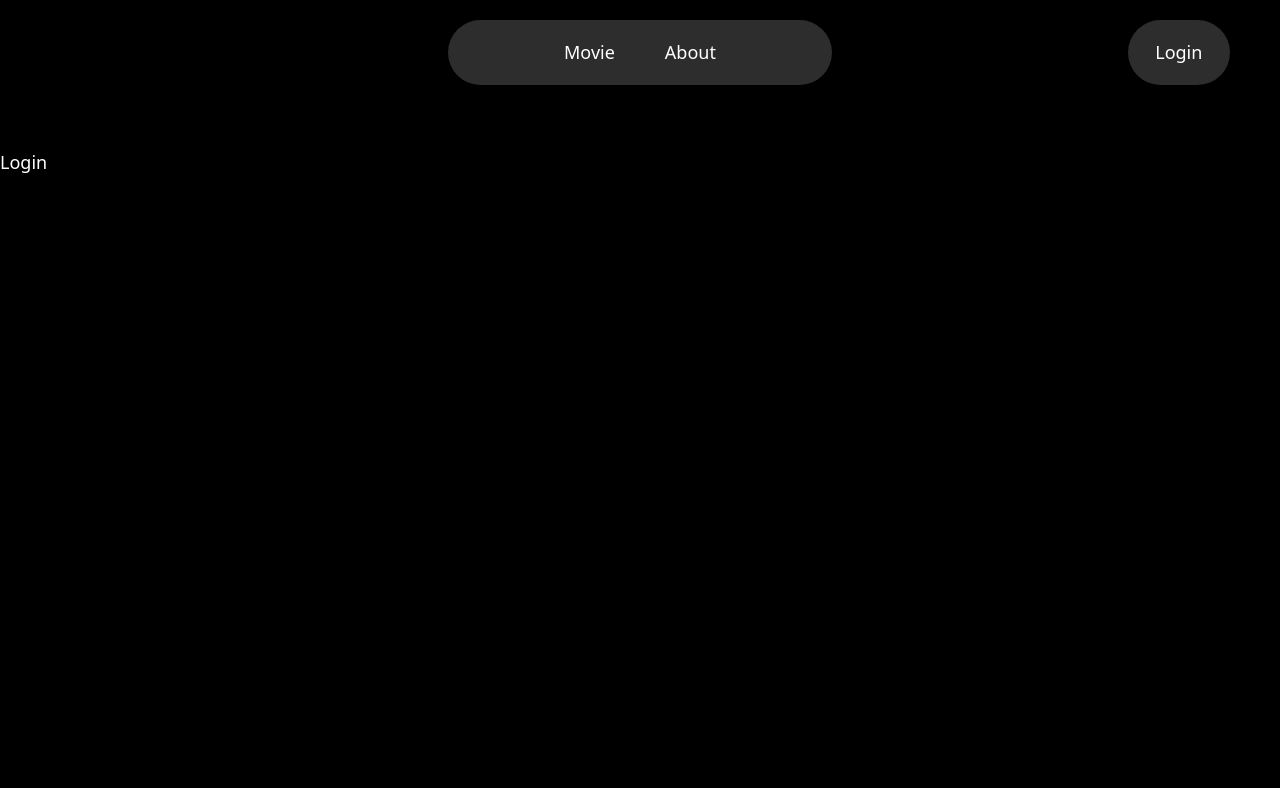
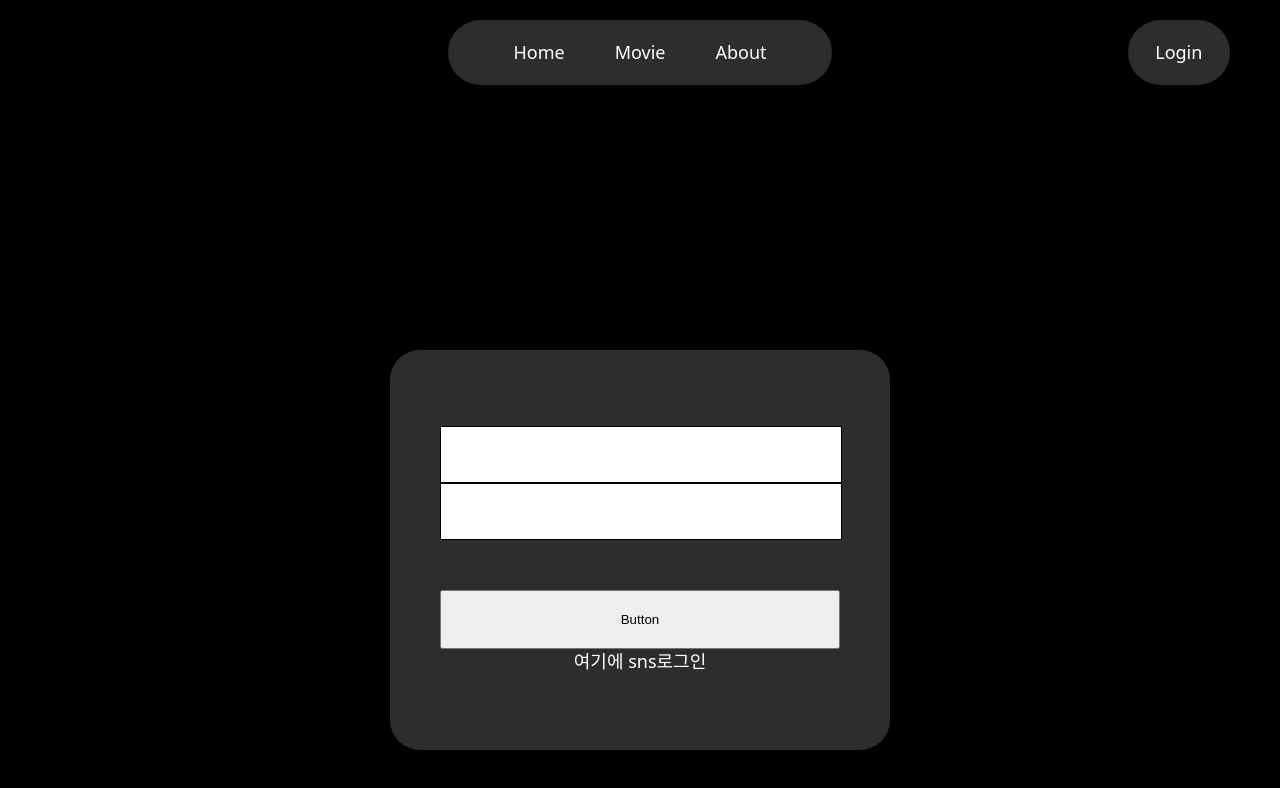
Before and after one commit to jiyong0106/next.js_14_study, a Next.js app: page /login in a window 1280 px wide. Shown: the top 788 px of the page. Built offline with nearby package versions, Linux system fonts and the light colour scheme.

Commit message:
feat :로그인 css구현

```diff
--- a/app/login/page.tsx
+++ b/app/login/page.tsx
@@ -1,9 +1,10 @@
-import React from 'react'
+
+import LoginForm from "@/components/module/login";
 
 const Login = () => {
   return (
-    <div>Login</div>
-  )
-}
+      <LoginForm />
+  );
+};
 
-export default Login
+export default Login;
--- /dev/null
+++ b/components/atomic/button/button.module.css
@@ -0,0 +1,4 @@
+.button_Styles{
+  width: 100%;
+  padding: 20px;
+}
--- /dev/null
+++ b/components/atomic/button/index.tsx
@@ -0,0 +1,8 @@
+import styles from './button.module.css'
+const ButtonUi = () => {
+  return (
+    <button className={styles.button_Styles}>Button</button>
+  )
+}
+
+export default ButtonUi
--- /dev/null
+++ b/components/atomic/input/index.tsx
@@ -0,0 +1,9 @@
+import styles from './input.module.css'
+
+const InputUi = () => {
+  return (
+    <input className={styles.input_style} type="email"/>
+  )
+}
+
+export default InputUi
--- /dev/null
+++ b/components/atomic/input/input.module.css
@@ -0,0 +1,7 @@
+.input_style {
+  width: 100%;
+  padding: 20px 0;
+  border-style: none;
+  border: 1px solid #000;
+  text-indent: 20px;
+}
--- /dev/null
+++ b/components/module/login/index.tsx
@@ -0,0 +1,24 @@
+import InputUi from "@/components/atomic/input/index";
+import ButtonUi from "@/components/atomic/button/index";
+import styles from "./login.module.css";
+
+const LoginForm = () => {
+  return (
+    <div className={styles.container}>
+      <div className={styles.login_container}>
+        <form className={styles.form_container}>
+          <div className={styles.input_wrapper}>
+            <InputUi />
+            <InputUi />
+          </div>
+          <div className={styles.button_wrapper}>
+            <ButtonUi />
+          </div>
+        </form>
+      여기에 sns로그인
+      </div>
+    </div>
+  );
+};
+
+export default LoginForm;
--- /dev/null
+++ b/components/module/login/login.module.css
@@ -0,0 +1,27 @@
+.container {
+  display: flex;
+  flex-direction: column;
+  gap: 20px;
+  justify-content: center;
+  align-items: center;
+  height: 100vh;
+}
+
+.login_container{
+  width: 500px;
+  height: 400px;
+  display: flex;
+  flex-direction: column;
+  justify-content: center;
+  align-items: center;
+  background-color:#2d2d2d;
+  border-radius: 30px;
+
+  }
+
+.form_container {
+  width: 400px;
+  display: flex;
+  flex-direction: column;
+  gap: 50px;
+}
--- a/components/module/navigation/index.tsx
+++ b/components/module/navigation/index.tsx
@@ -9,6 +9,10 @@ const Navigation = () => {
     <>
       <nav className={styles.nav}>
         <ul>
+          <li>
+            <Link href="/">Home</Link>
+            {path === "/" ? "🔴" : ""}
+          </li>
           <li>
             <Link href="/new">Movie</Link>
             {path === "/new" ? "🔴" : ""}
```
